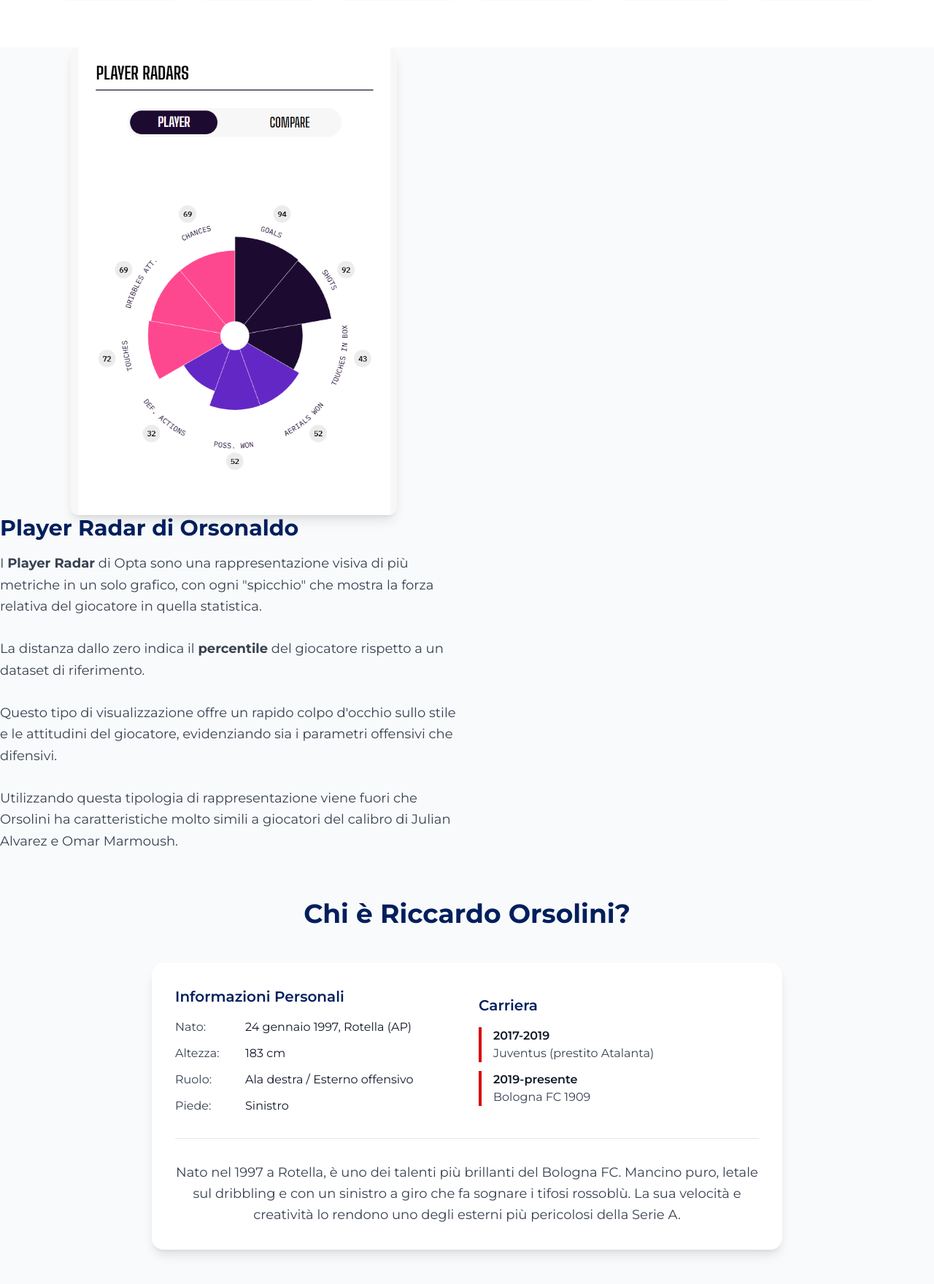
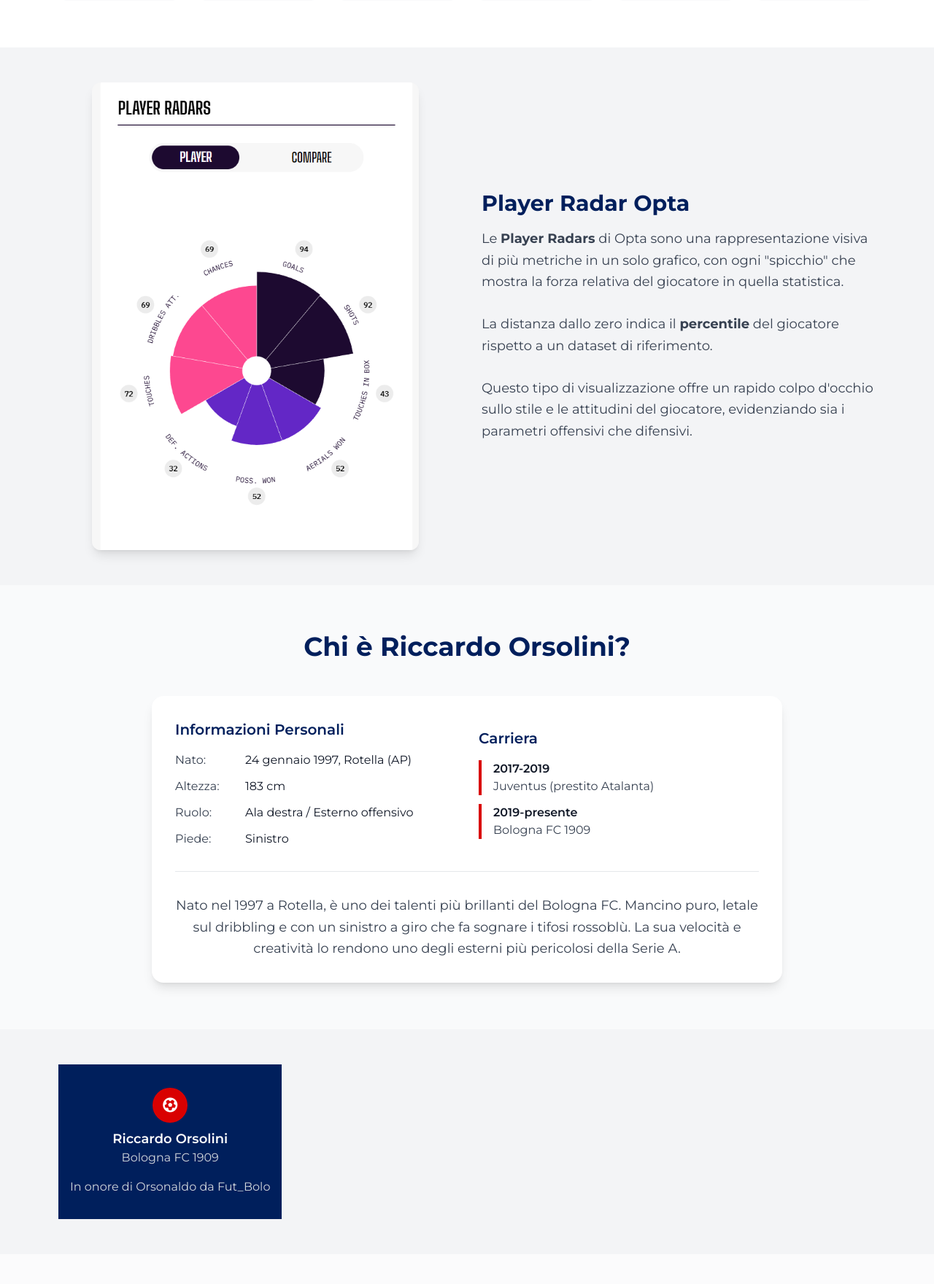
Before and after one commit to FutBolo/riccardo.orsolini.app, a Flask app: page / in a window 1280 px wide. Shown: the part 991-2751 px from the top of the page at 73% size. After the commit the page ends 2662 px from the top, so only its background shows below. Run offline with Flask 3, Linux system fonts and the light colour scheme; some libraries are stand-ins or nearby versions.

Commit message:
Add files via upload

```diff
--- a/templates/index.html
+++ b/templates/index.html
@@ -272,6 +272,9 @@
     </div>
   </section>
 
+    <section class="py-12 bg-gray-100">
+  <div class="max-w-6xl mx-auto px-4 flex flex-col md:flex-row items-center gap-10">
+
     <!-- Immagine radar -->
     <div class="md:w-1/2 w-full flex justify-center">
       <img src="{{ url_for('static', filename='images/radar.png') }}" alt="Radar Opta" class="rounded-xl shadow-lg w-full max-w-md">
@@ -279,15 +282,13 @@
 
     <!-- Descrizione -->
     <div class="md:w-1/2 w-full">
-      <h2 class="text-3xl font-bold text-bluBfc mb-4">Player Radar di Orsonaldo</h2>
+      <h2 class="text-3xl font-bold text-bluBfc mb-4">Player Radar Opta</h2>
       <p class="text-gray-700 text-lg leading-relaxed">
-        I <strong>Player Radar</strong> di Opta sono una rappresentazione visiva di più metriche in un solo grafico, con ogni "spicchio" che mostra la forza relativa del giocatore in quella statistica.
+        Le <strong>Player Radars</strong> di Opta sono una rappresentazione visiva di più metriche in un solo grafico, con ogni "spicchio" che mostra la forza relativa del giocatore in quella statistica.
         <br><br>
         La distanza dallo zero indica il <strong>percentile</strong> del giocatore rispetto a un dataset di riferimento.
         <br><br>
         Questo tipo di visualizzazione offre un rapido colpo d'occhio sullo stile e le attitudini del giocatore, evidenziando sia i parametri offensivi che difensivi.
-        <br><br>
-        Utilizzando questa tipologia di rappresentazione viene fuori che Orsolini ha caratteristiche molto simili a giocatori del calibro di Julian Alvarez e Omar Marmoush.
       </p>
     </div>
   </div>
```
